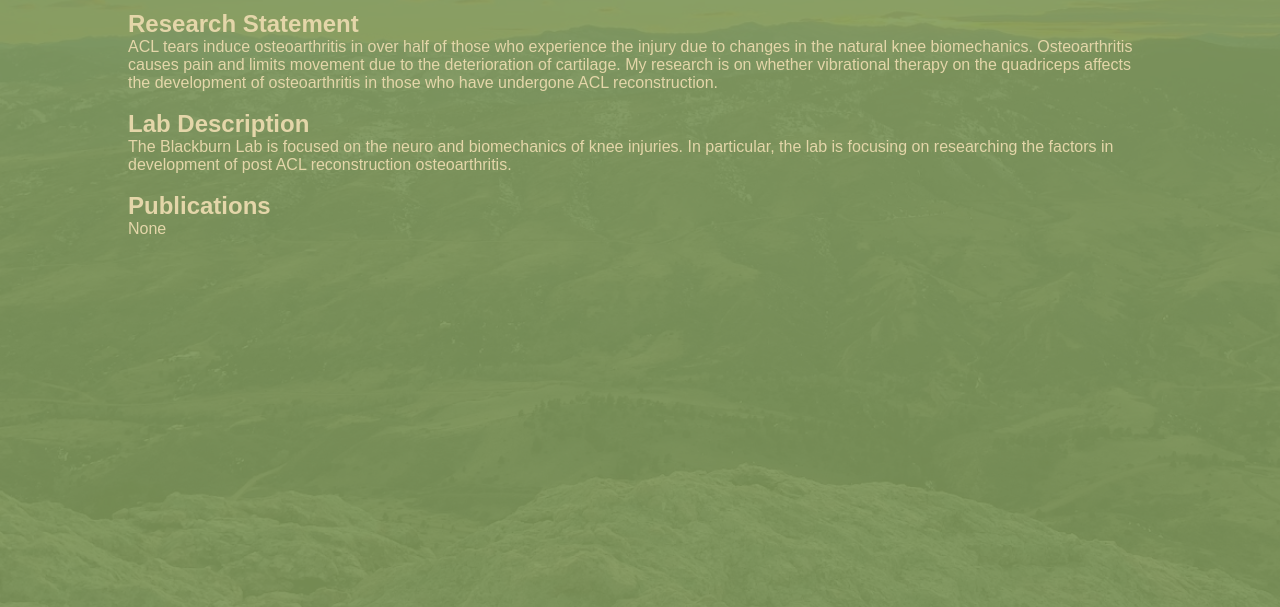
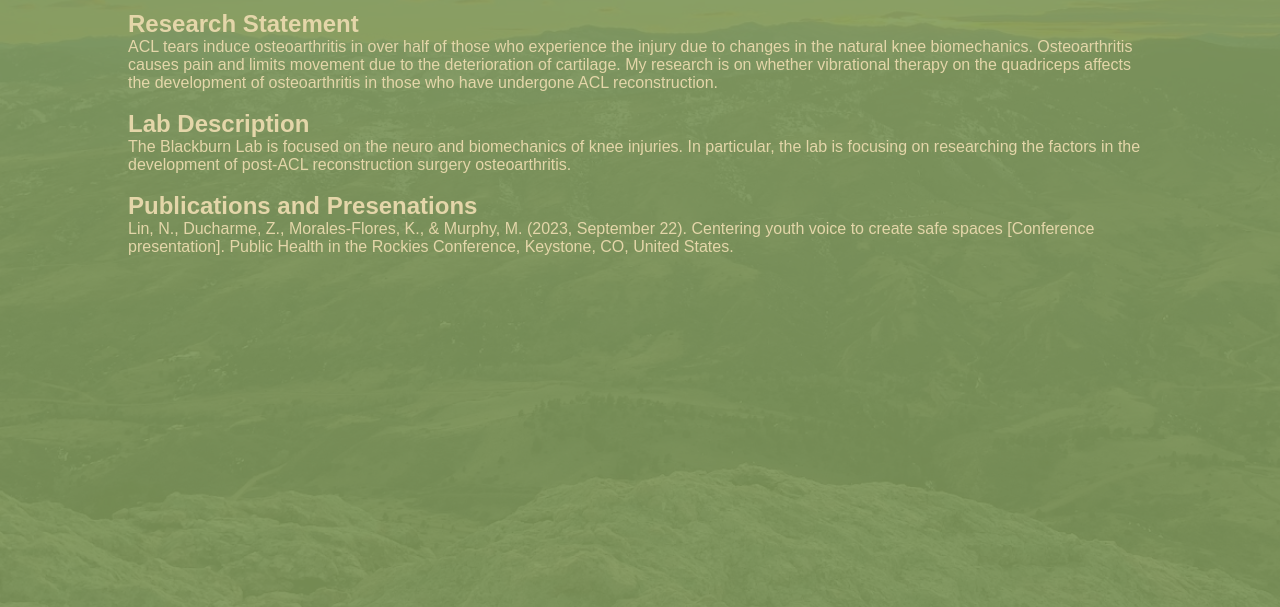
Before and after one commit to Natalie-Lin/Natalie-Lin.github.io, a plain HTML site: page research.html in a window 1280 px wide. Shown: the part 193-800 px from the top of the page. Drawn offline with Linux system fonts and the light colour scheme.

Commit message:
Update research.html

```diff
--- a/research.html
+++ b/research.html
@@ -36,9 +36,10 @@
                     ACL reconstruction. </p><br>
                 <h2>Lab Description</h2>
                 <p>The Blackburn Lab is focused on the neuro and biomechanics of knee injuries. In particular, the lab is focusing on
-                    researching the factors in development of post ACL reconstruction osteoarthritis.</p><br>
-                <h2>Publications</h2>
-                <p>None</p>
+                    researching the factors in the development of post-ACL reconstruction surgery osteoarthritis.</p><br>
+                <h2>Publications and Presenations</h2>
+                <p>Lin, N., Ducharme, Z., Morales-Flores, K., & Murphy, M. (2023, September 22). Centering youth voice to create safe spaces
+					[Conference presentation]. Public Health in the Rockies Conference, Keystone, CO, United States.</p>
             </div>
         </div>
     </body>
```
